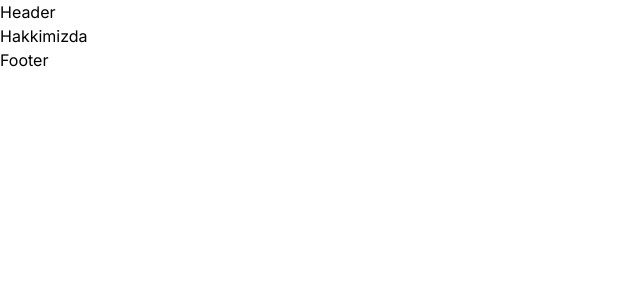
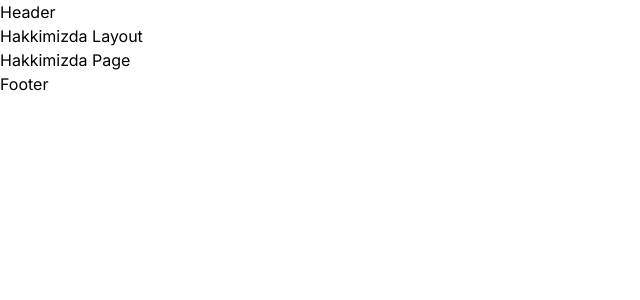
Before and after one commit to mustafadurmaz/nextjs13, a Next.js app: page /hakkimizda in a window 1280 px wide. Shown: the top 300 px of the page, without its empty margins (0-640 px from the left). Built offline with nearby package versions, Linux system fonts and the light colour scheme.

Commit message:
nested layout added

```diff
--- /dev/null
+++ b/src/app/hakkimizda/layout.tsx
@@ -0,0 +1,12 @@
+import React from "react";
+
+function HakkimizdaLayout({ children }: { children: React.ReactNode }) {
+  return (
+    <>
+      <div>Hakkimizda Layout</div>
+      <div>{children}</div>
+    </>
+  );
+}
+
+export default HakkimizdaLayout;
--- a/src/app/hakkimizda/page.tsx
+++ b/src/app/hakkimizda/page.tsx
@@ -4,7 +4,7 @@ type Props = {}
 
 function Hakkimizda({}: Props) {
   return (
-    <div>Hakkimizda</div>
+    <div>Hakkimizda Page</div>
   )
 }
 
--- /dev/null
+++ b/src/app/hakkimizda/test/layout.tsx
@@ -0,0 +1,12 @@
+import React from "react";
+
+function TestLayout({ children }: { children: React.ReactNode }) {
+  return (
+    <>
+      <div>Test Layout</div>
+      <div>{children}</div>
+    </>
+  );
+}
+
+export default TestLayout;
--- /dev/null
+++ b/src/app/hakkimizda/test/page.tsx
@@ -0,0 +1,11 @@
+import React from 'react'
+
+type Props = {}
+
+function Test({}: Props) {
+  return (
+    <div>Test Page</div>
+  )
+}
+
+export default Test
```
